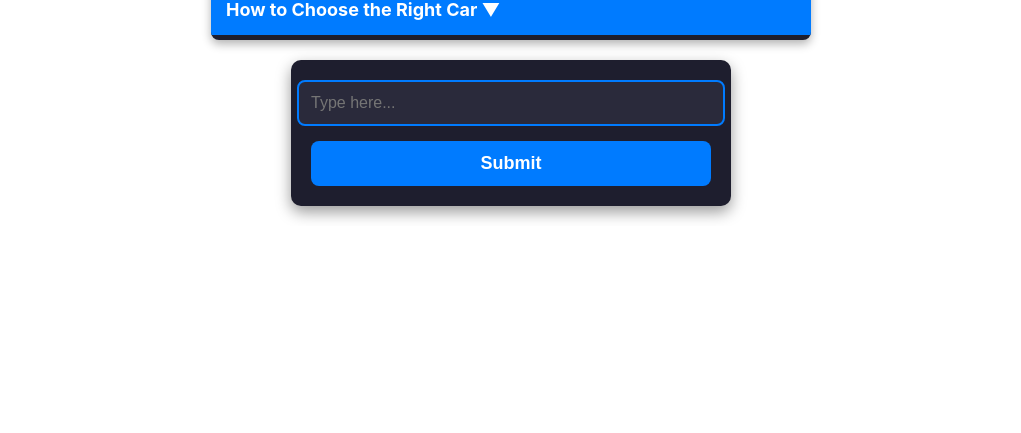
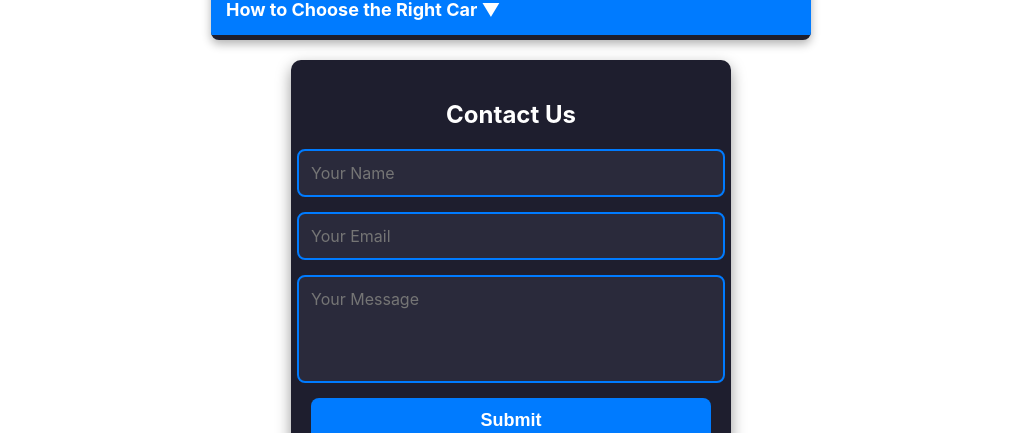
Before and after one commit to 231256leRouxFNF/dv200-react-groupwork-afk, a React (Create React App) app in the folder react-components-app/: page / in a window 1280 px wide. Shown: the part 1040-1473 px from the top of the page, without its empty margins (129-1150 px from the left). Before the commit the page ends 1266 px from the top, so only its background shows below. Built offline with nearby package versions, Linux system fonts and the light colour scheme.

Commit message:
Updated form with email and Message
Added Css styling for text field
Added heading

```diff
--- a/react-components-app/src/components/Form/Form.css
+++ b/react-components-app/src/components/Form/Form.css
@@ -13,7 +13,8 @@
 }
 
 /* Input Field */
-.form input {
+.form input,
+.form textarea {
     width: 100%;
     padding: 12px;
     margin-bottom: 15px;
@@ -24,10 +25,13 @@
     font-size: 16px;
     outline: none;
     transition: all 0.3s ease-in-out;
+    font-family: inherit;
+    resize: none; /* Optional: prevents resizing if you want it static */
 }
 
 /* Input Field Focus */
-.form input:focus {
+.form input:focus,
+.form textarea:focus {
     border-color: #4da8ff;
     box-shadow: 0 0 8px rgba(77, 168, 255, 0.6);
 }
@@ -84,3 +88,9 @@
         transform: translateY(0);
     }
 }
+.form-heading {
+    color: white;
+    font-size: 24px;
+    margin-bottom: 20px;
+    text-align: center;
+}
--- a/react-components-app/src/components/Form/Form.js
+++ b/react-components-app/src/components/Form/Form.js
@@ -2,33 +2,54 @@ import React, { useState } from "react";
 import "./Form.css";
 
 export default function Form() {
-  const [inputValue, setInputValue] = useState("");
+  const [name, setName] = useState("");
+  const [email, setEmail] = useState("");
+  const [message, setMessage] = useState("");
   const [submitted, setSubmitted] = useState(false);
 
   const handleSubmit = (event) => {
-    event.preventDefault(); // Prevent page reload
-    console.log("Saved Input:", inputValue);
+    event.preventDefault();
+    console.log("Name:", name);
+    console.log("Email:", email);
+    console.log("Message:", message);
 
-    setSubmitted(true); // Show success message
-    setInputValue(""); // Clear input field
+    setSubmitted(true);
+    setName("");
+    setEmail("");
+    setMessage("");
 
-    // Hide message after 3 seconds
     setTimeout(() => setSubmitted(false), 3000);
   };
 
   return (
     <form className="form" onSubmit={handleSubmit}>
+      <h2 className="form-heading">Contact Us</h2>
+
       <input
         type="text"
-        value={inputValue}
-        onChange={(e) => setInputValue(e.target.value)}
-        placeholder="Type here..."
+        value={name}
+        onChange={(e) => setName(e.target.value)}
+        placeholder="Your Name"
+        required
+      />
+      <input
+        type="email"
+        value={email}
+        onChange={(e) => setEmail(e.target.value)}
+        placeholder="Your Email"
+        required
+      />
+      <textarea
+        value={message}
+        onChange={(e) => setMessage(e.target.value)}
+        placeholder="Your Message"
+        rows="4"
+        required
       />
       <button type="submit">Submit</button>
 
-      {/* Success Message */}
       {submitted && (
-        <p className="success-message">Your message has been received!</p>
+        <p className="success-message">Thank you! Your message has been received.</p>
       )}
     </form>
   );
```
